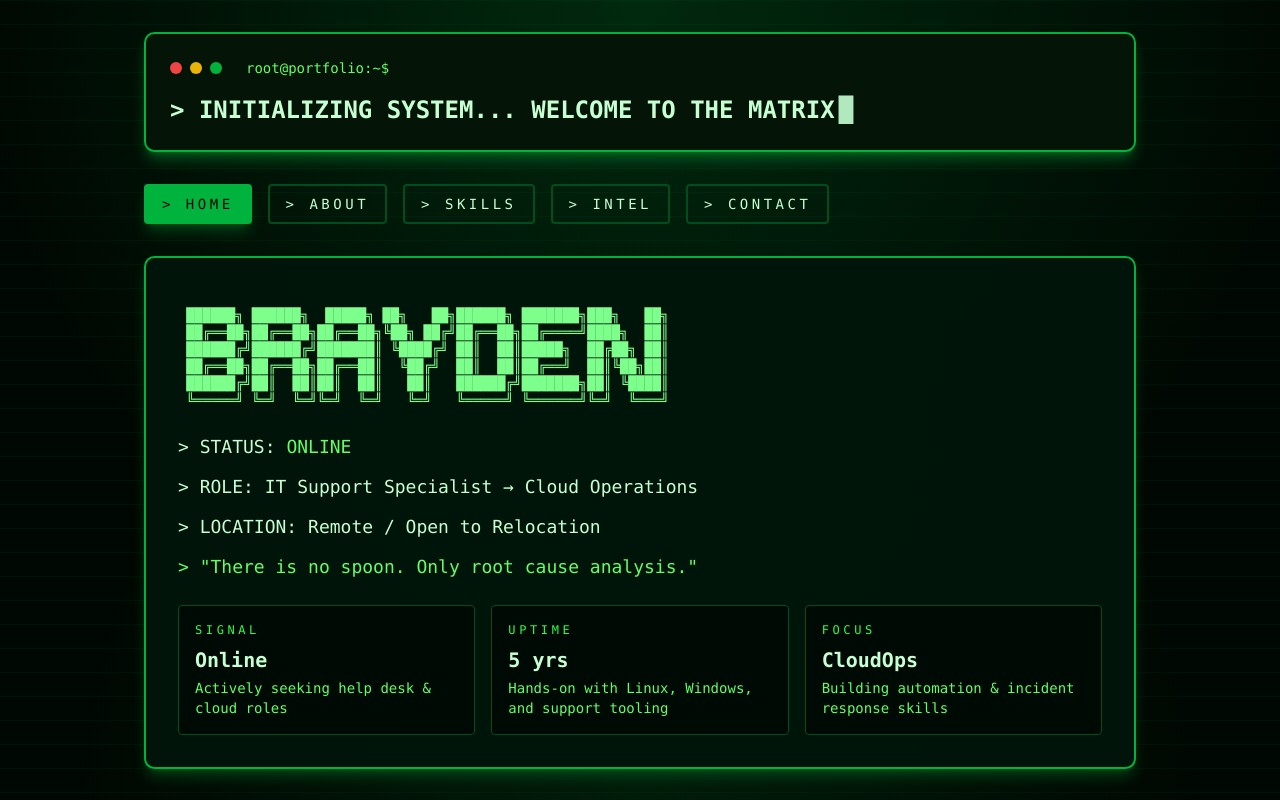
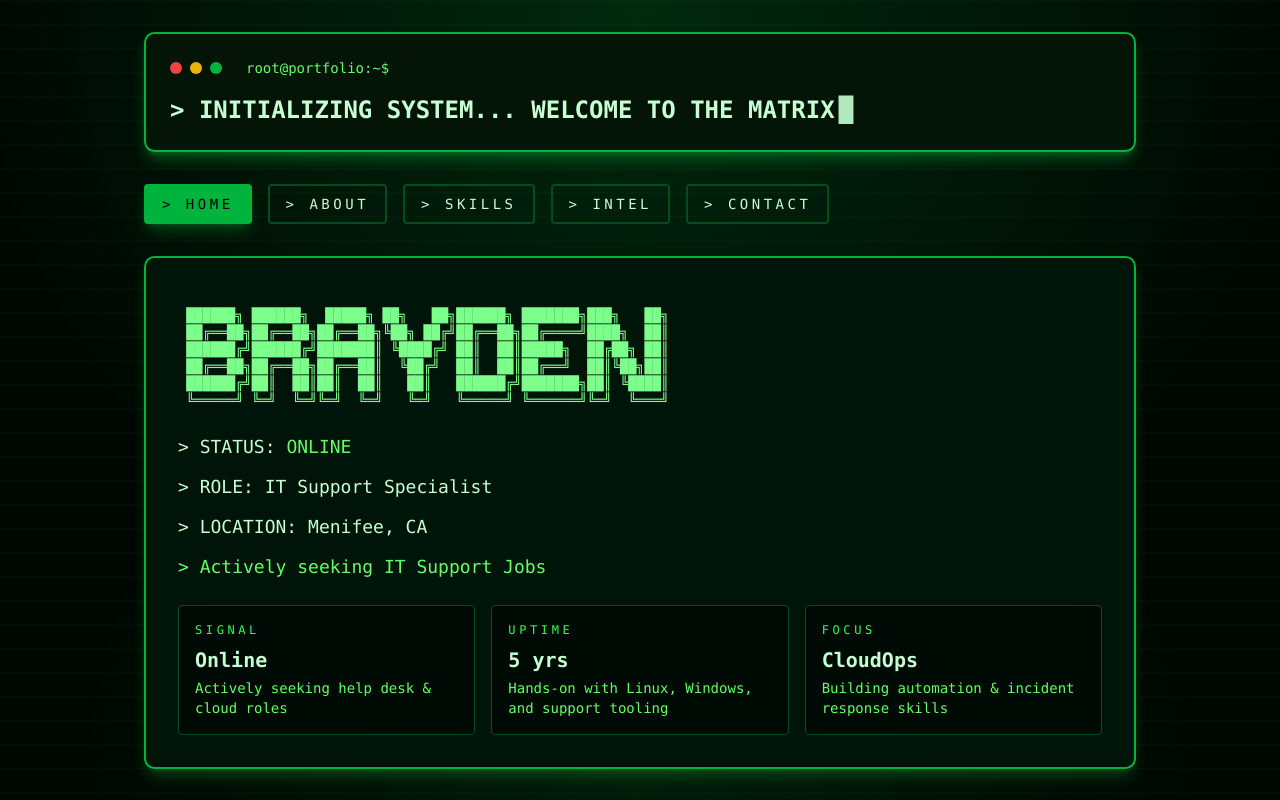
Before and after one commit to BraydenParish/Portfolio, a Next.js app: page / in a window 1280 px wide. Shown: the top 800 px of the page. Built offline with nearby package versions, Linux system fonts and the light colour scheme.

Commit message:
Update hero summary copy

```diff
--- a/app/page.tsx
+++ b/app/page.tsx
@@ -114,9 +114,9 @@ export default function MatrixPortfolio() {
             <p>
               &gt; STATUS: <span className="text-[#63ff64]">ONLINE</span>
             </p>
-            <p>&gt; ROLE: IT Support Specialist → Cloud Operations</p>
-            <p>&gt; LOCATION: Remote / Open to Relocation</p>
-            <p className="text-[#63ff64]">&gt; &quot;There is no spoon. Only root cause analysis.&quot;</p>
+            <p>&gt; ROLE: IT Support Specialist</p>
+            <p>&gt; LOCATION: Menifee, CA</p>
+            <p className="text-[#63ff64]">&gt; Actively seeking IT Support Jobs</p>
           </div>
           <div className="mt-6 grid gap-4 md:grid-cols-3">
             {statusReadouts.map((readout) => (
```
Also changed, not shown: 1 other file (tests, documents, lock files or other folders).
